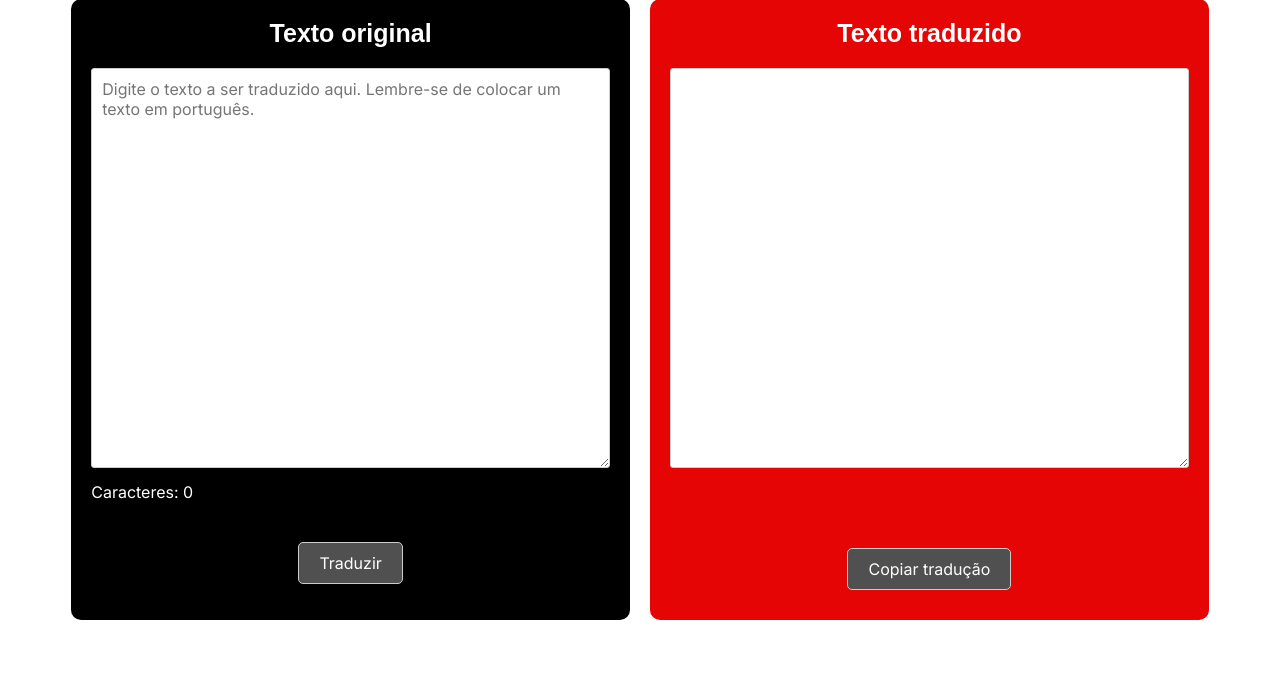
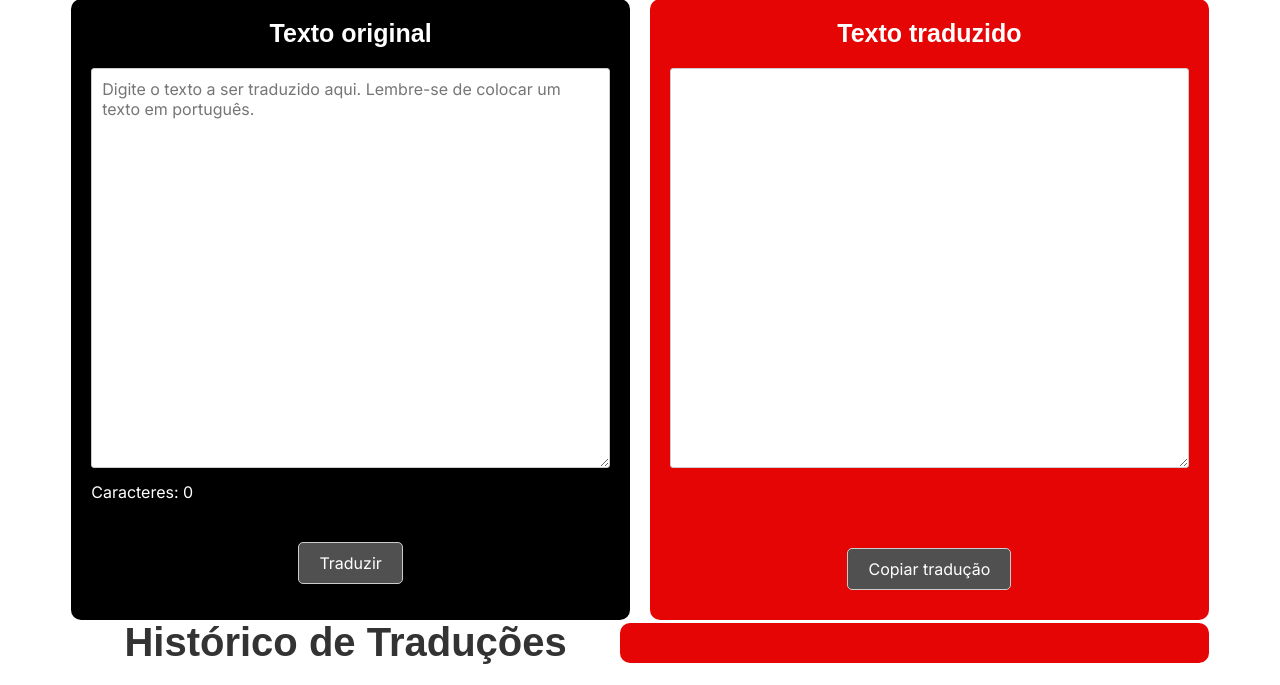
Before and after one commit to joaoinsper/tradutor, a Flask app: page / in a window 1280 px wide. Shown: the part 115-800 px from the top of the page. Run offline with Flask 3, Linux system fonts and the light colour scheme; some libraries are stand-ins or nearby versions.

Commit message:
testando historico

```diff
--- a/static/css/styles.css
+++ b/static/css/styles.css
@@ -1,7 +1,7 @@
 /* styles.css */
 
 body {
-  overflow: hidden;
+  overflow: auto;
 }
 
 .logo {
--- a/static/js/scripts.js
+++ b/static/js/scripts.js
@@ -1,3 +1,14 @@
+let historico = [];
+
+function copyToClipboard() {
+    const traduzido = document.getElementById("traduzindo").innerText;
+    navigator.clipboard.writeText(traduzido).then(() => {
+        alert("Tradução copiada para a área de transferência!");
+    }).catch(err => {
+        console.error("Erro ao copiar: ", err);
+    });
+}
+
 function copyToClipboard() {
     const traduzido = document.getElementById("traduzindo").innerText;
     navigator.clipboard.writeText(traduzido).then(() => {
--- a/templates/index.html
+++ b/templates/index.html
@@ -39,6 +39,10 @@
             </div>
         </div>
     </div>
+    <div class="container">
+        <h2 class="titulo-principal">Histórico de Traduções</h2>
+        <div id="historico" class="column right-column"></div>
+    </div>
 
 </body>
 </html>
```
